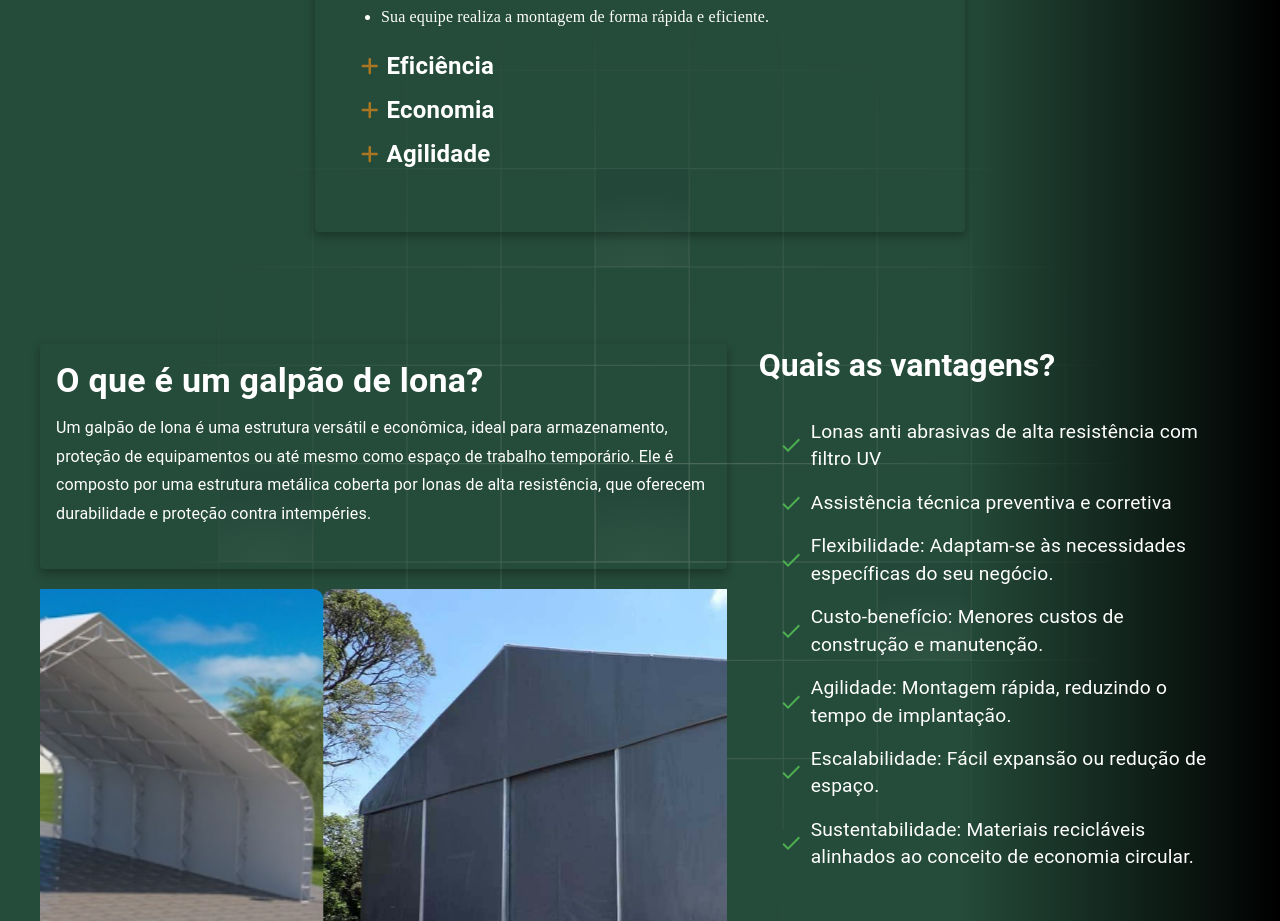
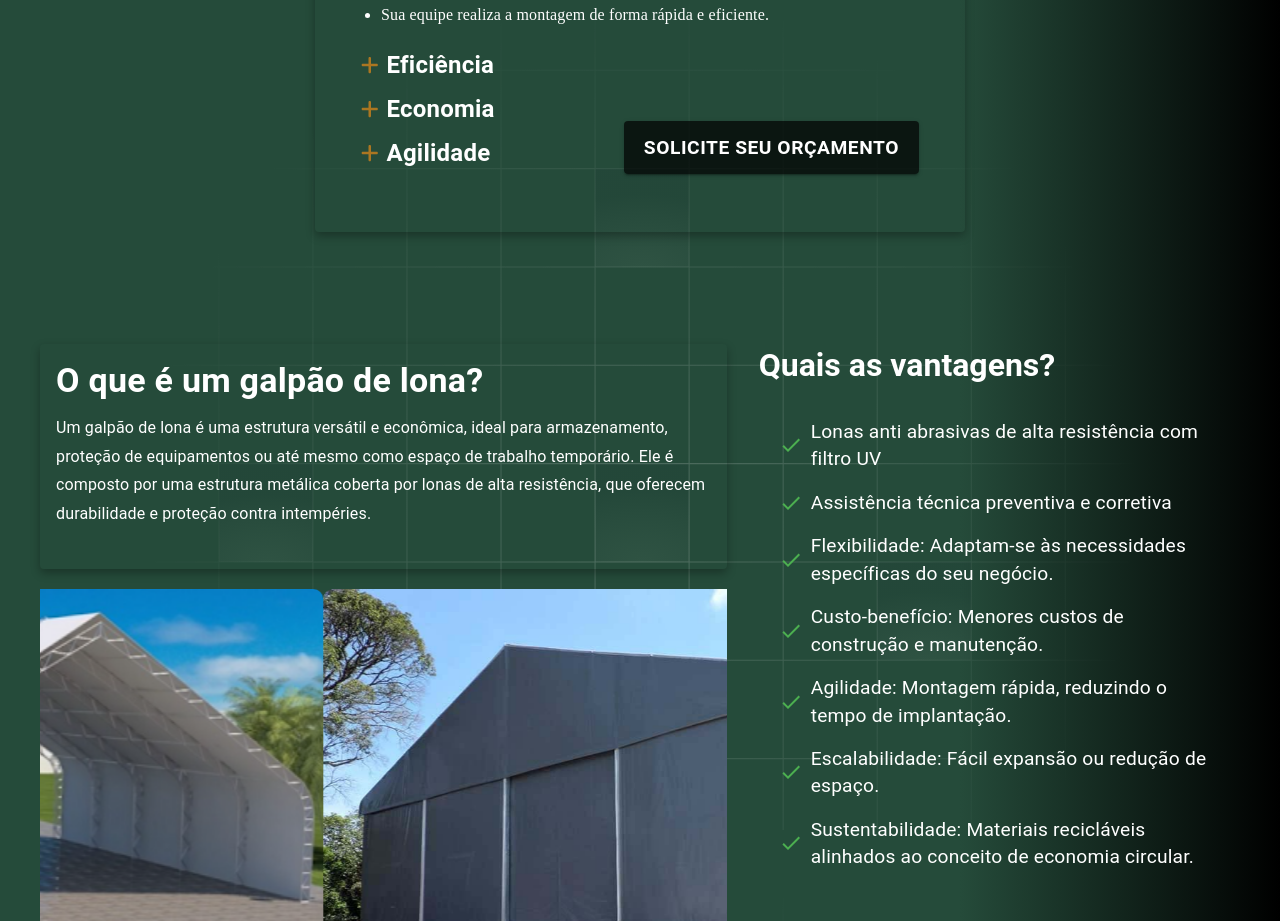
Before and after one commit to Lijunio/mwm-teste, a React (Create React App) app: page / in a window 1280 px wide. Shown: the part 1800-2721 px from the top of the page. Built offline with nearby package versions, Linux system fonts and the light colour scheme.

Commit message:
alterações

```diff
--- a/src/components/Services.tsx
+++ b/src/components/Services.tsx
@@ -6,6 +6,10 @@ import { Carousel } from "react-responsive-carousel";
 import "react-responsive-carousel/lib/styles/carousel.min.css";
 
 const Services: React.FC = () => {
+  const whatsappLink = `https://wa.me/5531991502088?text=${encodeURIComponent(
+    "Olá, queria saber mais informações a respeito de como realizar uma Locação Simples."
+  )}`;
+
   return (
     <Box
       sx={{
@@ -130,9 +134,28 @@ const Services: React.FC = () => {
               </Box>
             ))}
           </Box>
+
+          {/* Botão para enviar mensagem no WhatsApp */}
+          <Box sx={{ display: { xs: "none", md: "flex" }, justifyContent: "flex-end", marginTop: "-50px" }}>
+            <Button
+              variant="contained"
+              sx={{
+                backgroundColor: "rgba(0, 0, 0, 0.7)",
+                color: "white",
+                padding: "10px 20px",
+                fontSize: "1.2rem",
+                fontWeight: "bold",
+                "&:hover": {
+                  backgroundColor: "rgba(0, 0, 0, 1)",
+                },
+              }}
+              onClick={() => window.open(whatsappLink, "_blank")}
+            >
+              Solicite seu orçamento
+            </Button>
+          </Box>
         </CardContent>
       </Card>
-
     </Box>
   );
 };
```
Lines whose indentation alone changed are shown as unchanged.
